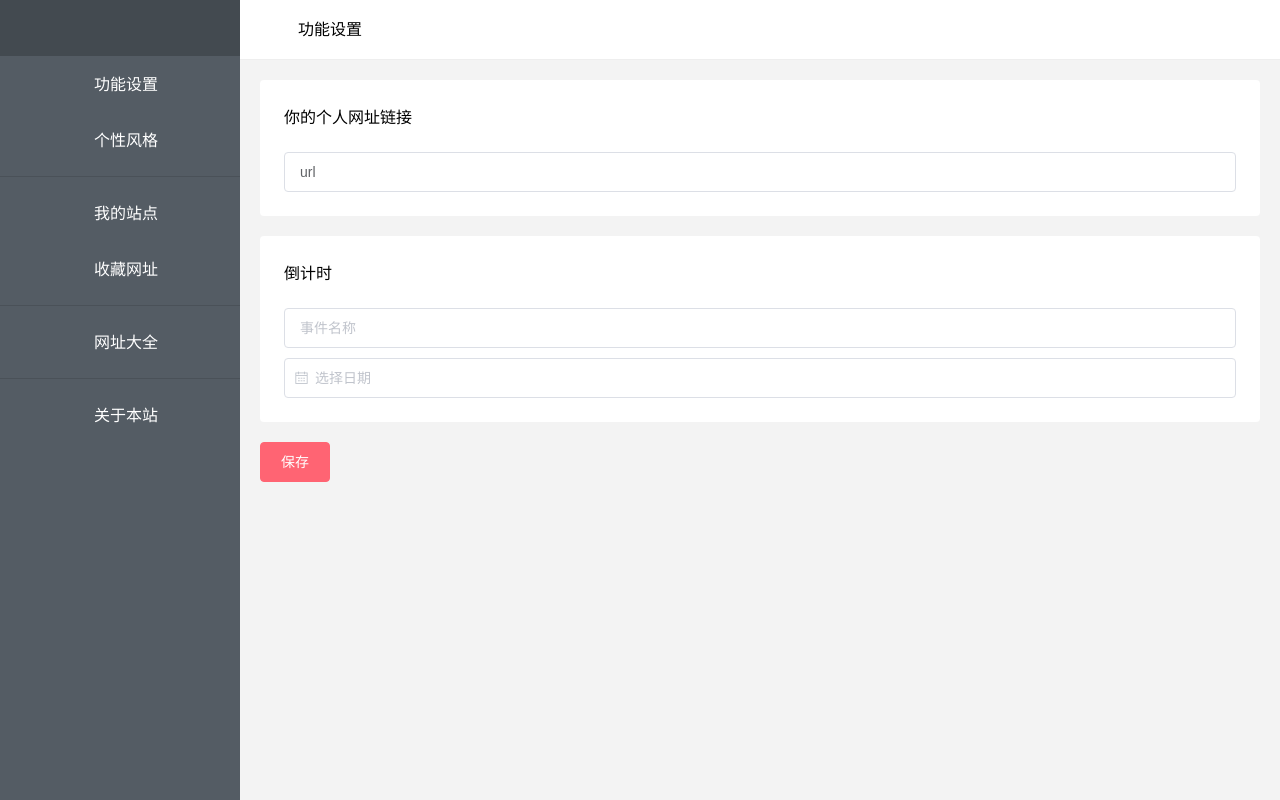
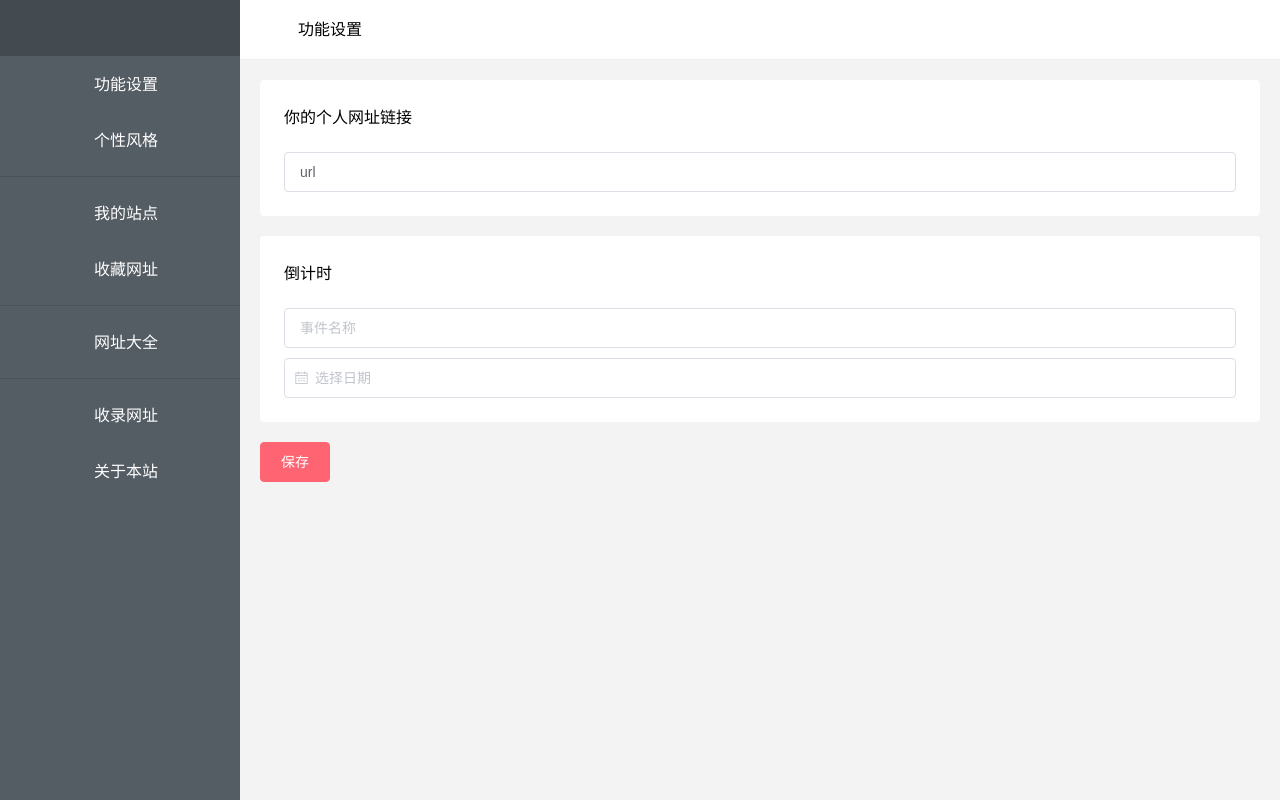
Before and after one commit to chainwon/chainwon-console-vue-v3, a Vue app: page /setting/index in a window 1280 px wide. Built offline with nearby package versions, Linux system fonts and the light colour scheme; no server answers; a small style sheet from the web is missing; what vue-infinite-scroll would draw is missing.

Commit message:
Update Menu.vue

```diff
--- a/src/components/Menu.vue
+++ b/src/components/Menu.vue
@@ -31,6 +31,10 @@
         <span slot="title">网址大全</span>
       </el-menu-item>
       <li class="chainwon-divider"></li>
+      <el-menu-item index="/public/navigation">
+        <i class="iconfont icon-plus-circle-fill"></i>
+        <span slot="title">收录网址</span>
+      </el-menu-item>
       <el-menu-item index="/public/about">
         <i class="iconfont icon-info-circle-fill"></i>
         <span slot="title">关于本站</span>
```
